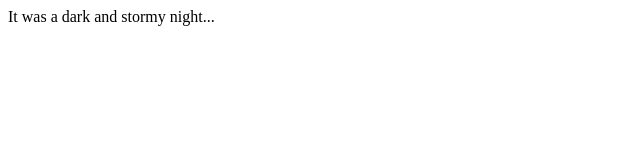
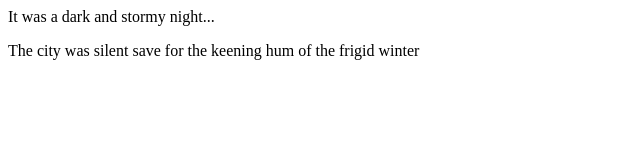
Before and after one commit to CosmicDisorder/fireside-story, a plain HTML site: page index.html in a window 1280 px wide. Shown: the whole page, without its empty margins (0-640 px from the left). Drawn offline with Linux system fonts and the light colour scheme.

Commit message:
Added a second line to the story.

```diff
--- a/index.html
+++ b/index.html
@@ -1,5 +1,7 @@
 <html>
     <body>
         <p>It was a dark and stormy night...</p>
+        <p>The city was silent save for the keening hum of the frigid winter
+        </p>
     </body>
 </html>
```
